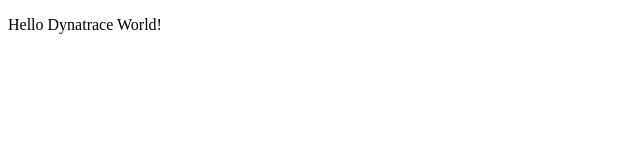
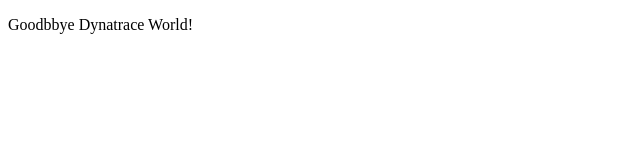
Before and after one commit to akadakia/devOpsDynatrace, a plain HTML site: page version1/index.html in a window 1280 px wide. Shown: the full height of the page, 0-640 px from the left. Drawn offline with Linux system fonts and the light colour scheme.

Commit message:
updated html with bad code

```diff
--- a/version1/index.html
+++ b/version1/index.html
@@ -4,6 +4,6 @@
         <title>Capstone Project</title>
     </head>
     <body>
-        <p>Hello Dynatrace World!</p>
+        <p>Goodbbye Dynatrace World!</p>
     </body>
 </html>
```
